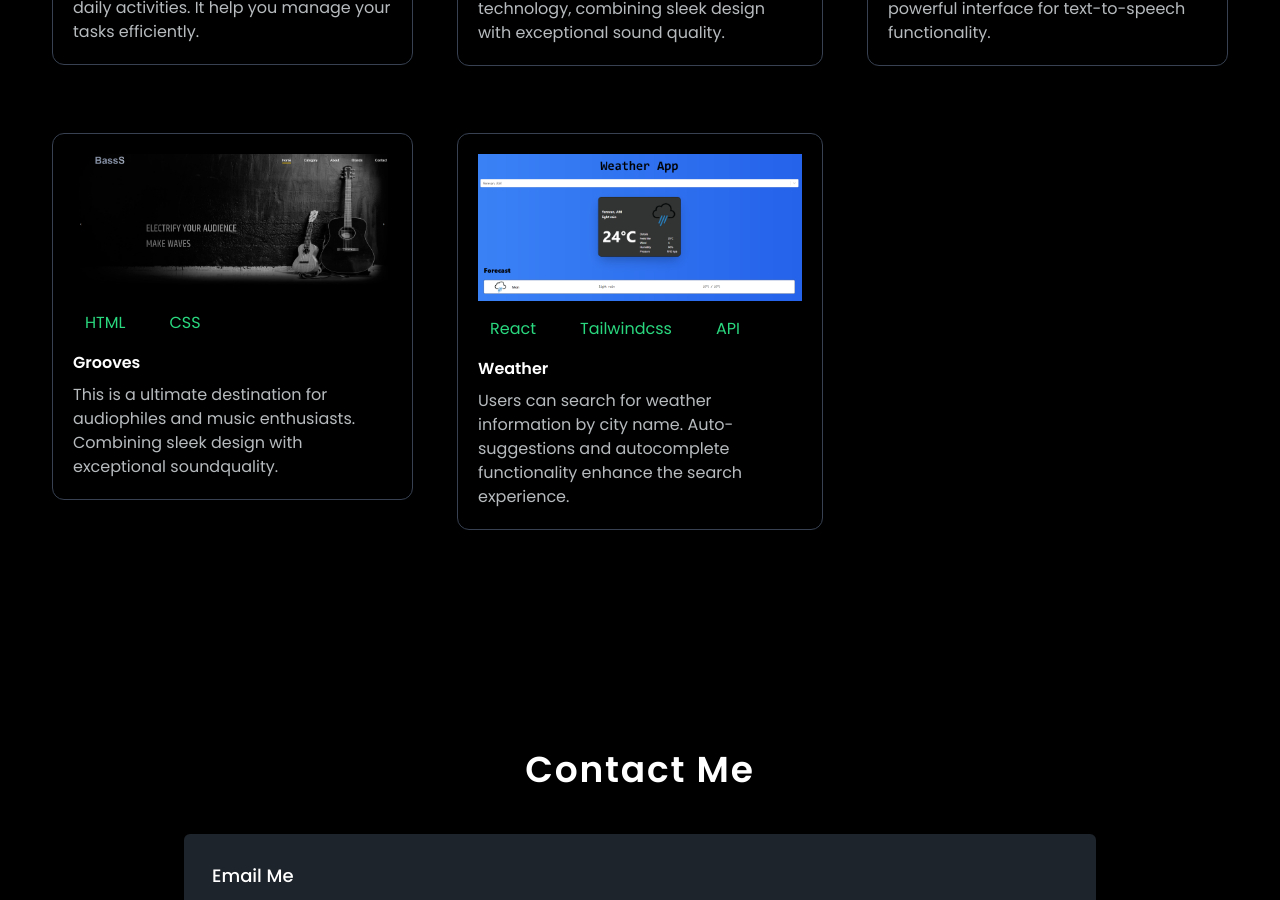
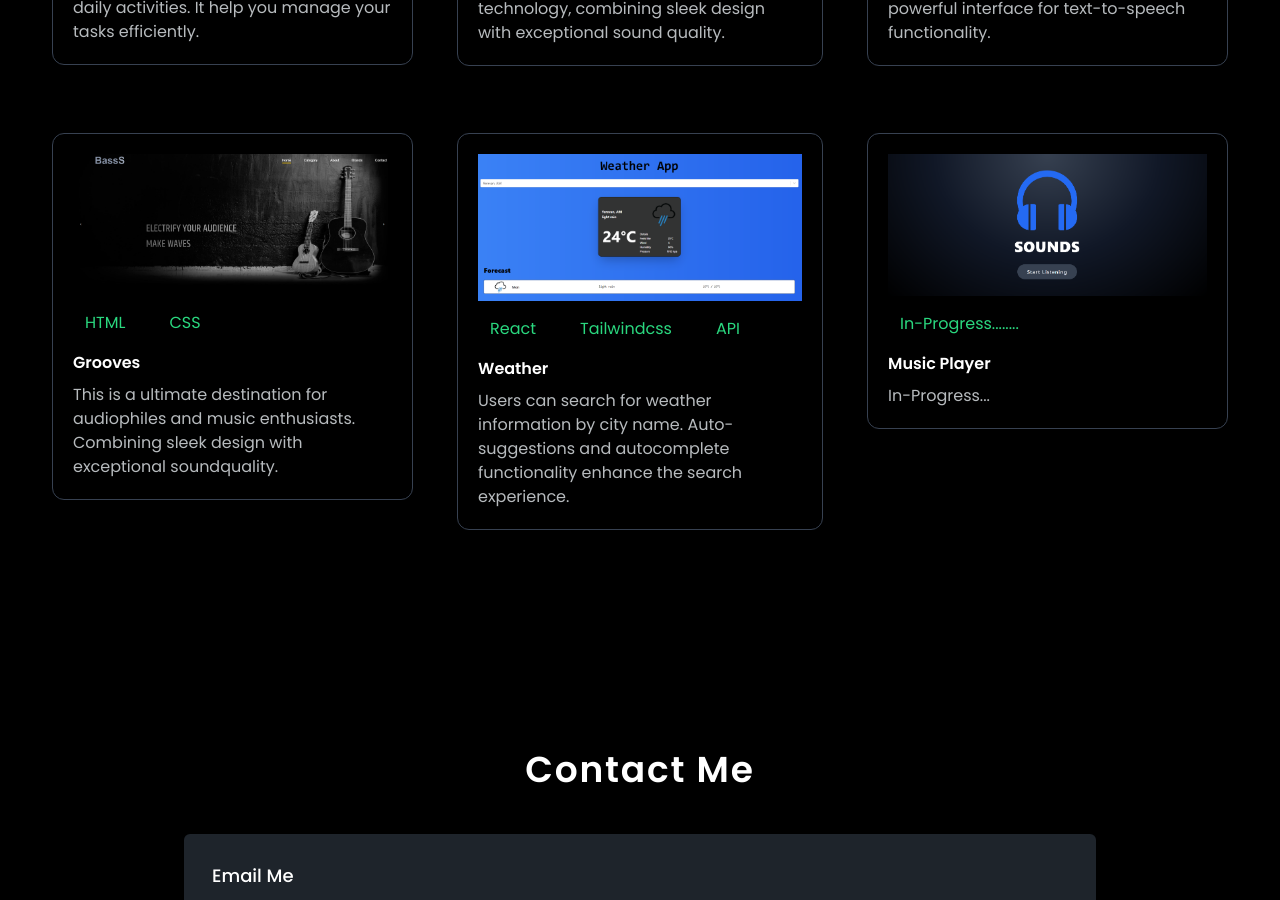
Before and after one commit to Harii10/myportfolio, a React (Vite) app: page / in a window 1280 px wide. Shown: the part 2420-3320 px from the top of the page. Built offline with nearby package versions, Linux system fonts and the light colour scheme.

Commit message:
changes in project section

```diff
--- a/src/Layout.jsx
+++ b/src/Layout.jsx
@@ -7,7 +7,7 @@ import MainPage from "./components/MainPage";
 function Layout() {
   const [val, setVal] = useState("home");
 
-  const handleNavigationChange = (event, newValue) => {
+  const handleNavigationChange = (newValue) => {
     setVal(newValue);
   };
 
--- a/src/components/Header.jsx
+++ b/src/components/Header.jsx
@@ -110,7 +110,7 @@ const Header = ({value, onChange}) => {
 
 
       <div className={`fixed bottom-0 w-full lg:hidden text-white transition-transform transform ${isNavVisible ? 'block' : 'hidden'}`} id="bottomNav">
-        <Box sx={{ color: "white" }}>
+        <Box sx={{ color: "white"}}>
           <BottomNavigation
             showLabels
             value={value}
@@ -139,7 +139,6 @@ const Header = ({value, onChange}) => {
               sx={{ backgroundColor: "#000000", color: "#ffff" }}
               href='#contact'
             />
-
           </BottomNavigation>
         </Box>
 
--- a/src/components/MainPage.jsx
+++ b/src/components/MainPage.jsx
@@ -105,10 +105,17 @@ const main = forwardRef(() => {
       url : 'https://hberlin07.github.io/Text-Speaker/'
 
     },
-
-
-
-
+    {
+      id: 9,
+      // S1 : 'React',
+      // S2 : 'Tailwind',
+      // S3: 'API',
+      S1: 'In-Progress........',
+      image : 'images/music.png',
+      Title : 'Music Player',
+      Description : 'In-Progress...',
+      url : 'https://harii10.github.io/sounds/'
+    }
   ]
 
 
--- a/src/components/ScroolTop.jsx
+++ b/src/components/ScroolTop.jsx
@@ -36,7 +36,7 @@ function ScrollTop(props) {
       <Box
         onClick={handleClick}
         role="presentation"
-        sx={{ position: 'fixed', bottom: 16, right: 16 }}
+        sx={{ position: 'fixed', bottom: 90, right: 16 }}
       >
         {children}
       </Box>
```
Also changed, not shown: public/images/music.png (added).
